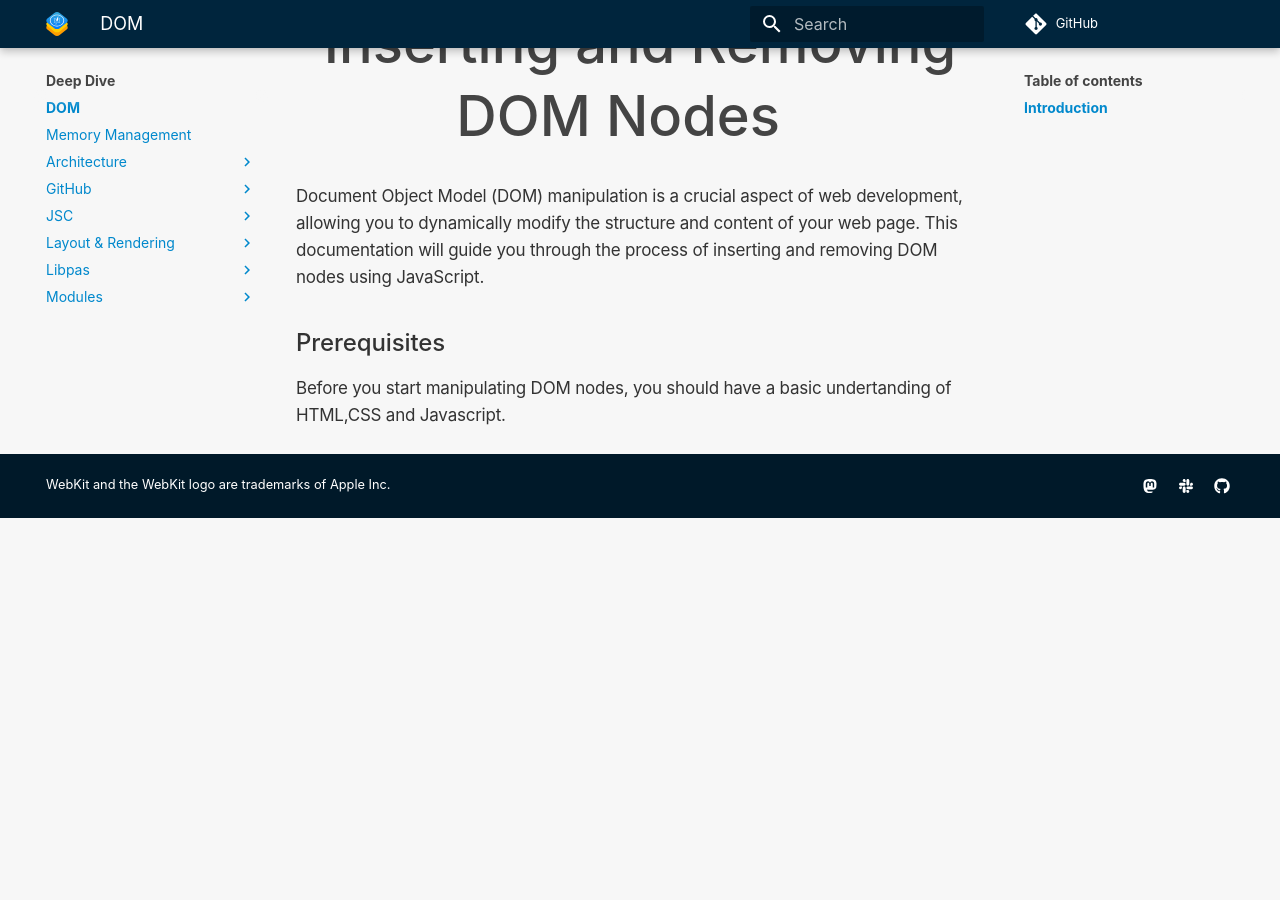
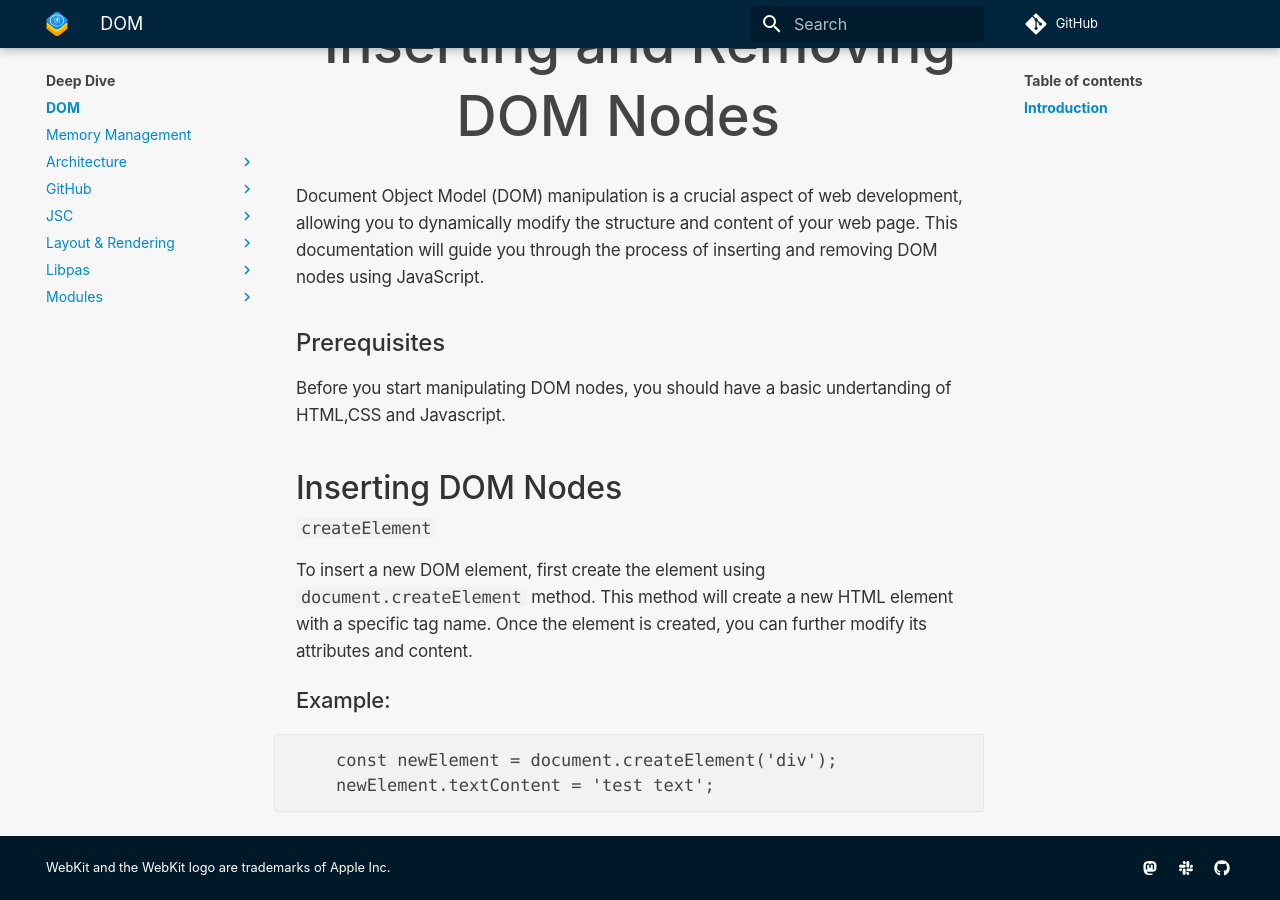
Before and after one commit to WebKit/Documentation, an MkDocs documentation site: the page built from docs/Deep Dive/DOM.md, in a window 1280 px wide and 900 px high, scrolled down 1328 px. Built offline with MkDocs 1.6.1 and Material for MkDocs 9.7.7, drawn with Linux system fonts in a browser that asks for light colours; comment, search, counter and statistics services are not loaded; before the commit the page ends 1846 px from its top, so only the background shows below that.

Commit message:
adding insertion docs

````diff
--- a/docs/Deep Dive/DOM.md
+++ b/docs/Deep Dive/DOM.md
@@ -56,3 +56,17 @@ Document Object Model (DOM) manipulation is a crucial aspect of web development,
 ### Prerequisites
 
 Before you start manipulating DOM nodes, you should have a basic undertanding of HTML,CSS and Javascript.
+
+## Inserting DOM Nodes
+
+`createElement`
+
+To insert a new DOM element, first create the element using `document.createElement` method. This method will create a new HTML element with
+a specific tag name. Once the element is created, you can further modify its attributes and content.
+
+<h4>Example: </h4>
+
+```
+    const newElement = document.createElement('div');
+    newElement.textContent = 'test text';
+```
````
